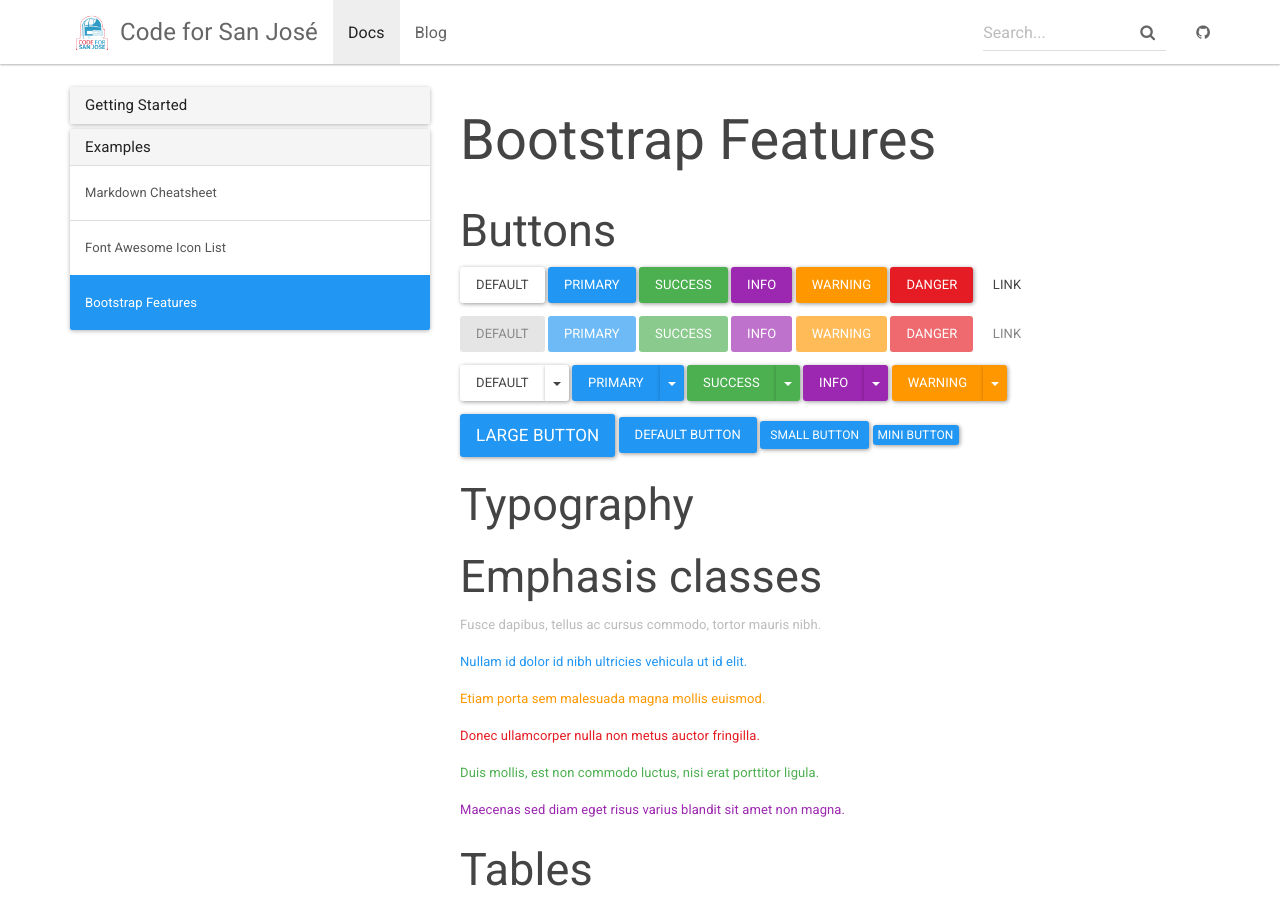
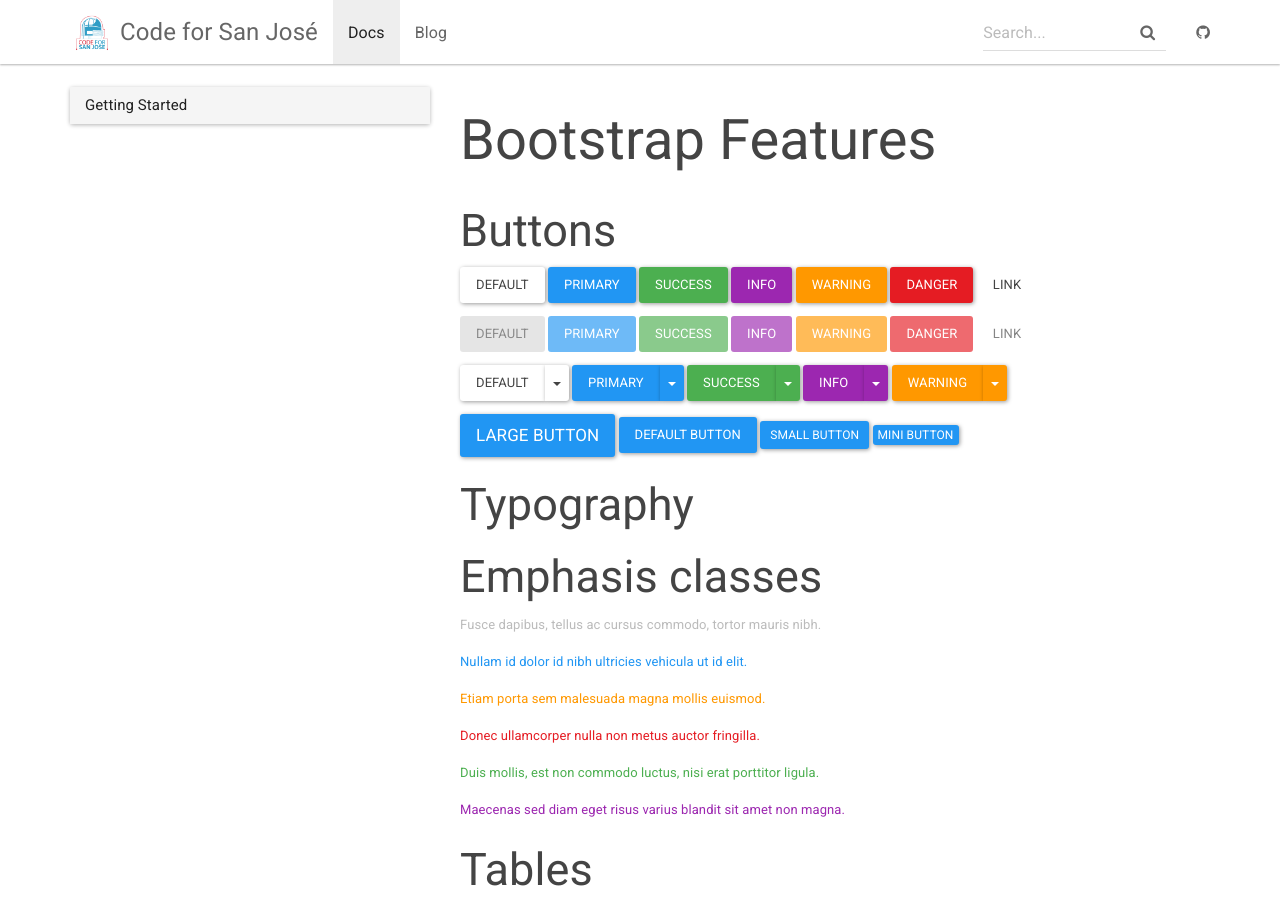
Before and after one commit to codeforsanjose/codeforsanjose.github.io, a Jekyll site: the page built from _docs/examples/bootstrap.md, in a window 1280 px wide and 900 px high. Built offline with Jekyll 4.4.1, drawn with Linux system fonts in a browser that asks for light colours; nearby versions of some CDN libraries.

```diff
--- a/_data/docs.yml
+++ b/_data/docs.yml
@@ -1,11 +1,4 @@
 - title: Getting Started
   docs:
   - home
-  - themes
-  - customization
-
-- title: Examples
-  docs:
-  - cheatsheet
-  - font-awesome
-  - bootstrap
+  - projects
```
